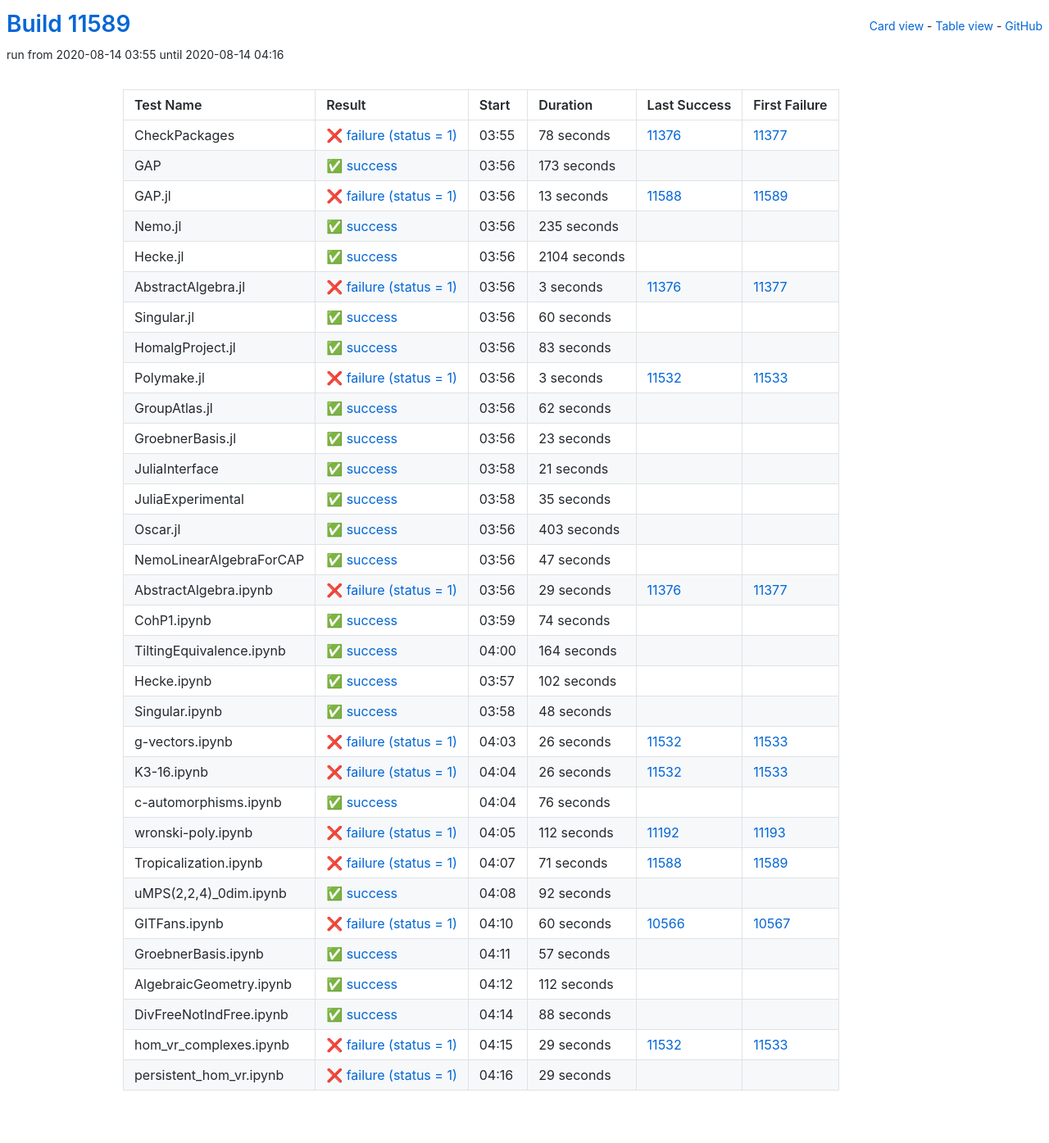
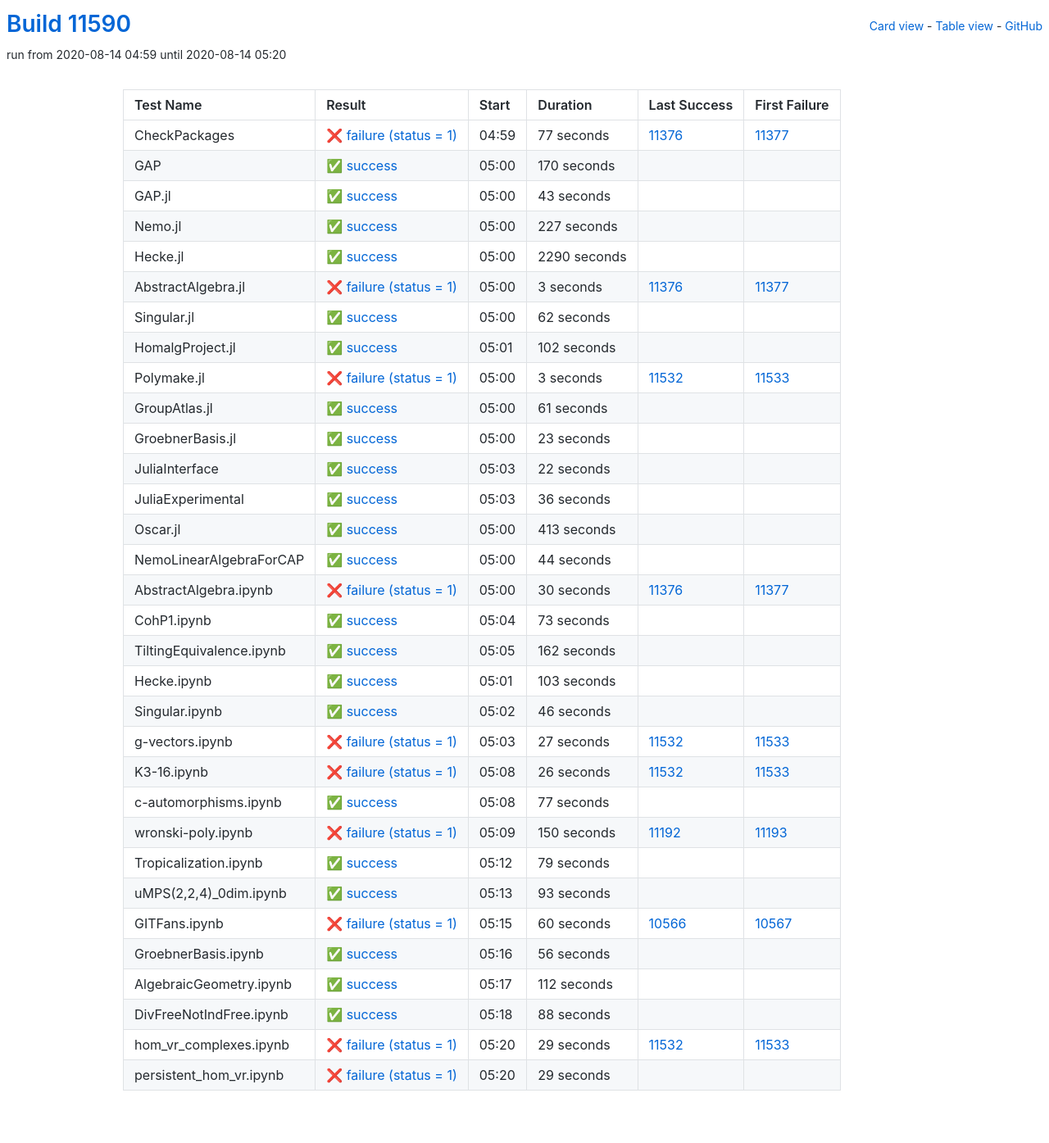
Before and after one commit to oscar-system/oscar-ci-status, a Jekyll site: the page built from table.html, in a window 1280 px wide. Shown: the whole page at 82% size. Built offline with Jekyll 4.4.1, drawn with Linux system fonts in a browser that asks for light colours.

Commit message:
Build #11590

```diff
--- a/_data/ci.yml
+++ b/_data/ci.yml
@@ -1,6 +1,6 @@
 ---
-build: 11589
-build_url: https://oscarci.mathematik.uni-kl.de/job/oscar/11589/
+build: 11590
+build_url: https://oscarci.mathematik.uni-kl.de/job/oscar/11590/
 job: oscar
 organization: oscar-system
 repo: oscar-ci-status
@@ -8,68 +8,68 @@
 tests:
 - name: CheckPackages
   id: checkpackages
-  log: https://oscarci.mathematik.uni-kl.de/job/oscar/11589/artifact/logs/build-11589/CheckPackages.log
-  start: 2020-08-14 03:55
+  log: https://oscarci.mathematik.uni-kl.de/job/oscar/11590/artifact/logs/build-11590/CheckPackages.log
+  start: 2020-08-14 04:59
   success: false
   exitcode: 1
   status: failure
-  duration: 78
+  duration: 77
   last_success: 11376
   last_success_url: https://oscarci.mathematik.uni-kl.de/job/oscar/11376/
   first_failure: 11377
   first_failure_url: https://oscarci.mathematik.uni-kl.de/job/oscar/11377/
 - name: GAP
   id: gap
-  log: https://oscarci.mathematik.uni-kl.de/job/oscar/11589/artifact/logs/build-11589/GAP.log
-  start: 2020-08-14 03:56
+  log: https://oscarci.mathematik.uni-kl.de/job/oscar/11590/artifact/logs/build-11590/GAP.log
+  start: 2020-08-14 05:00
   success: true
   exitcode: 0
   status: success
-  duration: 173
+  duration: 170
   last_success: false
   last_success_url:
   first_failure: false
   first_failure_url:
 - name: GAP.jl
   id: gap-jl
-  log: https://oscarci.mathematik.uni-kl.de/job/oscar/11589/artifact/logs/build-11589/GAP.jl.log
-  start: 2020-08-14 03:56
-  success: false
-  exitcode: 1
-  status: failure
-  duration: 13
-  last_success: 11588
-  last_success_url: https://oscarci.mathematik.uni-kl.de/job/oscar/11588/
-  first_failure: 11589
-  first_failure_url: https://oscarci.mathematik.uni-kl.de/job/oscar/11589/
-- name: Nemo.jl
-  id: nemo-jl
-  log: https://oscarci.mathematik.uni-kl.de/job/oscar/11589/artifact/logs/build-11589/Nemo.jl.log
-  start: 2020-08-14 03:56
+  log: https://oscarci.mathematik.uni-kl.de/job/oscar/11590/artifact/logs/build-11590/GAP.jl.log
+  start: 2020-08-14 05:00
   success: true
   exitcode: 0
   status: success
-  duration: 235
+  duration: 43
+  last_success: false
+  last_success_url:
+  first_failure: false
+  first_failure_url:
+- name: Nemo.jl
+  id: nemo-jl
+  log: https://oscarci.mathematik.uni-kl.de/job/oscar/11590/artifact/logs/build-11590/Nemo.jl.log
+  start: 2020-08-14 05:00
+  success: true
+  exitcode: 0
+  status: success
+  duration: 227
   last_success: false
   last_success_url:
   first_failure: false
   first_failure_url:
 - name: Hecke.jl
   id: hecke-jl
-  log: https://oscarci.mathematik.uni-kl.de/job/oscar/11589/artifact/logs/build-11589/Hecke.jl.log
-  start: 2020-08-14 03:56
+  log: https://oscarci.mathematik.uni-kl.de/job/oscar/11590/artifact/logs/build-11590/Hecke.jl.log
+  start: 2020-08-14 05:00
   success: true
   exitcode: 0
   status: success
-  duration: 2104
+  duration: 2290
   last_success: false
   last_success_url:
   first_failure: false
   first_failure_url:
 - name: AbstractAlgebra.jl
   id: abstractalgebra-jl
-  log: https://oscarci.mathematik.uni-kl.de/job/oscar/11589/artifact/logs/build-11589/AbstractAlgebra.jl.log
-  start: 2020-08-14 03:56
+  log: https://oscarci.mathematik.uni-kl.de/job/oscar/11590/artifact/logs/build-11590/AbstractAlgebra.jl.log
+  start: 2020-08-14 05:00
   success: false
   exitcode: 1
   status: failure
@@ -80,32 +80,32 @@
   first_failure_url: https://oscarci.mathematik.uni-kl.de/job/oscar/11377/
 - name: Singular.jl
   id: singular-jl
-  log: https://oscarci.mathematik.uni-kl.de/job/oscar/11589/artifact/logs/build-11589/Singular.jl.log
-  start: 2020-08-14 03:56
+  log: https://oscarci.mathematik.uni-kl.de/job/oscar/11590/artifact/logs/build-11590/Singular.jl.log
+  start: 2020-08-14 05:00
   success: true
   exitcode: 0
   status: success
-  duration: 60
+  duration: 62
   last_success: false
   last_success_url:
   first_failure: false
   first_failure_url:
 - name: HomalgProject.jl
   id: homalgproject-jl
-  log: https://oscarci.mathematik.uni-kl.de/job/oscar/11589/artifact/logs/build-11589/HomalgProject.jl.log
-  start: 2020-08-14 03:56
+  log: https://oscarci.mathematik.uni-kl.de/job/oscar/11590/artifact/logs/build-11590/HomalgProject.jl.log
+  start: 2020-08-14 05:01
   success: true
   exitcode: 0
   status: success
-  duration: 83
+  duration: 102
   last_success: false
   last_success_url:
   first_failure: false
   first_failure_url:
 - name: Polymake.jl
   id: polymake-jl
-  log: https://oscarci.mathematik.uni-kl.de/job/oscar/11589/artifact/logs/build-11589/Polymake.jl.log
-  start: 2020-08-14 03:56
+  log: https://oscarci.mathematik.uni-kl.de/job/oscar/11590/artifact/logs/build-11590/Polymake.jl.log
+  start: 2020-08-14 05:00
   success: false
   exitcode: 1
   status: failure
@@ -116,20 +116,20 @@
   first_failure_url: https://oscarci.mathematik.uni-kl.de/job/oscar/11533/
 - name: GroupAtlas.jl
   id: groupatlas-jl
-  log: https://oscarci.mathematik.uni-kl.de/job/oscar/11589/artifact/logs/build-11589/GroupAtlas.jl.log
-  start: 2020-08-14 03:56
+  log: https://oscarci.mathematik.uni-kl.de/job/oscar/11590/artifact/logs/build-11590/GroupAtlas.jl.log
+  start: 2020-08-14 05:00
   success: true
   exitcode: 0
   status: success
-  duration: 62
+  duration: 61
   last_success: false
   last_success_url:
   first_failure: false
   first_failure_url:
 - name: GroebnerBasis.jl
   id: groebnerbasis-jl
-  log: https://oscarci.mathematik.uni-kl.de/job/oscar/11589/artifact/logs/build-11589/GroebnerBasis.jl.log
-  start: 2020-08-14 03:56
+  log: https://oscarci.mathematik.uni-kl.de/job/oscar/11590/artifact/logs/build-11590/GroebnerBasis.jl.log
+  start: 2020-08-14 05:00
   success: true
   exitcode: 0
   status: success
@@ -140,128 +140,128 @@
   first_failure_url:
 - name: JuliaInterface
   id: juliainterface
-  log: https://oscarci.mathematik.uni-kl.de/job/oscar/11589/artifact/logs/build-11589/JuliaInterface.log
-  start: 2020-08-14 03:58
+  log: https://oscarci.mathematik.uni-kl.de/job/oscar/11590/artifact/logs/build-11590/JuliaInterface.log
+  start: 2020-08-14 05:03
   success: true
   exitcode: 0
   status: success
-  duration: 21
+  duration: 22
   last_success: false
   last_success_url:
   first_failure: false
   first_failure_url:
 - name: JuliaExperimental
   id: juliaexperimental
-  log: https://oscarci.mathematik.uni-kl.de/job/oscar/11589/artifact/logs/build-11589/JuliaExperimental.log
-  start: 2020-08-14 03:58
+  log: https://oscarci.mathematik.uni-kl.de/job/oscar/11590/artifact/logs/build-11590/JuliaExperimental.log
+  start: 2020-08-14 05:03
   success: true
   exitcode: 0
   status: success
-  duration: 35
+  duration: 36
   last_success: false
   last_success_url:
   first_failure: false
   first_failure_url:
 - name: Oscar.jl
   id: oscar-jl
-  log: https://oscarci.mathematik.uni-kl.de/job/oscar/11589/artifact/logs/build-11589/Oscar.jl.log
-  start: 2020-08-14 03:56
+  log: https://oscarci.mathematik.uni-kl.de/job/oscar/11590/artifact/logs/build-11590/Oscar.jl.log
+  start: 2020-08-14 05:00
   success: true
   exitcode: 0
   status: success
-  duration: 403
+  duration: 413
   last_success: false
   last_success_url:
   first_failure: false
   first_failure_url:
 - name: NemoLinearAlgebraForCAP
   id: nemolinearalgebraforcap
-  log: https://oscarci.mathematik.uni-kl.de/job/oscar/11589/artifact/logs/build-11589/NemoLinearAlgebraForCAP.log
-  start: 2020-08-14 03:56
+  log: https://oscarci.mathematik.uni-kl.de/job/oscar/11590/artifact/logs/build-11590/NemoLinearAlgebraForCAP.log
+  start: 2020-08-14 05:00
   success: true
   exitcode: 0
   status: success
-  duration: 47
+  duration: 44
   last_success: false
   last_success_url:
   first_failure: false
   first_failure_url:
 - name: AbstractAlgebra.ipynb
   id: abstractalgebra-ipynb
-  log: https://oscarci.mathematik.uni-kl.de/job/oscar/11589/artifact/logs/build-11589/AbstractAlgebra.ipynb.log
-  start: 2020-08-14 03:56
+  log: https://oscarci.mathematik.uni-kl.de/job/oscar/11590/artifact/logs/build-11590/AbstractAlgebra.ipynb.log
+  start: 2020-08-14 05:00
   success: false
   exitcode: 1
   status: failure
-  duration: 29
+  duration: 30
   last_success: 11376
   last_success_url: https://oscarci.mathematik.uni-kl.de/job/oscar/11376/
   first_failure: 11377
   first_failure_url: https://oscarci.mathematik.uni-kl.de/job/oscar/11377/
 - name: CohP1.ipynb
   id: cohp1-ipynb
-  log: https://oscarci.mathematik.uni-kl.de/job/oscar/11589/artifact/logs/build-11589/CohP1.ipynb.log
-  start: 2020-08-14 03:59
+  log: https://oscarci.mathematik.uni-kl.de/job/oscar/11590/artifact/logs/build-11590/CohP1.ipynb.log
+  start: 2020-08-14 05:04
   success: true
   exitcode: 0
   status: success
-  duration: 74
+  duration: 73
   last_success: false
   last_success_url:
   first_failure: false
   first_failure_url:
 - name: TiltingEquivalence.ipynb
   id: tiltingequivalence-ipynb
-  log: https://oscarci.mathematik.uni-kl.de/job/oscar/11589/artifact/logs/build-11589/TiltingEquivalence.ipynb.log
-  start: 2020-08-14 04:00
+  log: https://oscarci.mathematik.uni-kl.de/job/oscar/11590/artifact/logs/build-11590/TiltingEquivalence.ipynb.log
+  start: 2020-08-14 05:05
   success: true
   exitcode: 0
   status: success
-  duration: 164
+  duration: 162
   last_success: false
   last_success_url:
   first_failure: false
   first_failure_url:
 - name: Hecke.ipynb
   id: hecke-ipynb
-  log: https://oscarci.mathematik.uni-kl.de/job/oscar/11589/artifact/logs/build-11589/Hecke.ipynb.log
-  start: 2020-08-14 03:57
+  log: https://oscarci.mathematik.uni-kl.de/job/oscar/11590/artifact/logs/build-11590/Hecke.ipynb.log
+  start: 2020-08-14 05:01
   success: true
   exitcode: 0
   status: success
-  duration: 102
+  duration: 103
   last_success: false
   last_success_url:
   first_failure: false
   first_failure_url:
 - name: Singular.ipynb
   id: singular-ipynb
-  log: https://oscarci.mathematik.uni-kl.de/job/oscar/11589/artifact/logs/build-11589/Singular.ipynb.log
-  start: 2020-08-14 03:58
+  log: https://oscarci.mathematik.uni-kl.de/job/oscar/11590/artifact/logs/build-11590/Singular.ipynb.log
+  start: 2020-08-14 05:02
   success: true
   exitcode: 0
   status: success
-  duration: 48
+  duration: 46
   last_success: false
   last_success_url:
   first_failure: false
   first_failure_url:
 - name: g-vectors.ipynb
   id: g-vectors-ipynb
-  log: https://oscarci.mathematik.uni-kl.de/job/oscar/11589/artifact/logs/build-11589/g-vectors.ipynb.log
-  start: 2020-08-14 04:03
+  log: https://oscarci.mathematik.uni-kl.de/job/oscar/11590/artifact/logs/build-11590/g-vectors.ipynb.log
+  start: 2020-08-14 05:03
   success: false
   exitcode: 1
   status: failure
-  duration: 26
+  duration: 27
   last_success: 11532
   last_success_url: https://oscarci.mathematik.uni-kl.de/job/oscar/11532/
   first_failure: 11533
   first_failure_url: https://oscarci.mathematik.uni-kl.de/job/oscar/11533/
 - name: K3-16.ipynb
   id: k3-16-ipynb
-  log: https://oscarci.mathematik.uni-kl.de/job/oscar/11589/artifact/logs/build-11589/K3-16.ipynb.log
-  start: 2020-08-14 04:04
+  log: https://oscarci.mathematik.uni-kl.de/job/oscar/11590/artifact/logs/build-11590/K3-16.ipynb.log
+  start: 2020-08-14 05:08
   success: false
   exitcode: 1
   status: failure
@@ -272,56 +272,56 @@
   first_failure_url: https://oscarci.mathematik.uni-kl.de/job/oscar/11533/
 - name: c-automorphisms.ipynb
   id: c-automorphisms-ipynb
-  log: https://oscarci.mathematik.uni-kl.de/job/oscar/11589/artifact/logs/build-11589/c-automorphisms.ipynb.log
-  start: 2020-08-14 04:04
+  log: https://oscarci.mathematik.uni-kl.de/job/oscar/11590/artifact/logs/build-11590/c-automorphisms.ipynb.log
+  start: 2020-08-14 05:08
   success: true
   exitcode: 0
   status: success
-  duration: 76
+  duration: 77
   last_success: false
   last_success_url:
   first_failure: false
   first_failure_url:
 - name: wronski-poly.ipynb
   id: wronski-poly-ipynb
-  log: https://oscarci.mathematik.uni-kl.de/job/oscar/11589/artifact/logs/build-11589/wronski-poly.ipynb.log
-  start: 2020-08-14 04:05
+  log: https://oscarci.mathematik.uni-kl.de/job/oscar/11590/artifact/logs/build-11590/wronski-poly.ipynb.log
+  start: 2020-08-14 05:09
   success: false
   exitcode: 1
   status: failure
-  duration: 112
+  duration: 150
   last_success: 11192
   last_success_url: https://oscarci.mathematik.uni-kl.de/job/oscar/11192/
   first_failure: 11193
   first_failure_url: https://oscarci.mathematik.uni-kl.de/job/oscar/11193/
 - name: Tropicalization.ipynb
   id: tropicalization-ipynb
-  log: https://oscarci.mathematik.uni-kl.de/job/oscar/11589/artifact/logs/build-11589/Tropicalization.ipynb.log
-  start: 2020-08-14 04:07
-  success: false
-  exitcode: 1
-  status: failure
-  duration: 71
-  last_success: 11588
-  last_success_url: https://oscarci.mathematik.uni-kl.de/job/oscar/11588/
-  first_failure: 11589
-  first_failure_url: https://oscarci.mathematik.uni-kl.de/job/oscar/11589/
-- name: uMPS(2,2,4)_0dim.ipynb
-  id: umps-2-2-4-0dim-ipynb
-  log: https://oscarci.mathematik.uni-kl.de/job/oscar/11589/artifact/logs/build-11589/uMPS-2-2-4-_0dim.ipynb.log
-  start: 2020-08-14 04:08
+  log: https://oscarci.mathematik.uni-kl.de/job/oscar/11590/artifact/logs/build-11590/Tropicalization.ipynb.log
+  start: 2020-08-14 05:12
   success: true
   exitcode: 0
   status: success
-  duration: 92
+  duration: 79
+  last_success: false
+  last_success_url:
+  first_failure: false
+  first_failure_url:
+- name: uMPS(2,2,4)_0dim.ipynb
+  id: umps-2-2-4-0dim-ipynb
+  log: https://oscarci.mathematik.uni-kl.de/job/oscar/11590/artifact/logs/build-11590/uMPS-2-2-4-_0dim.ipynb.log
+  start: 2020-08-14 05:13
+  success: true
+  exitcode: 0
+  status: success
+  duration: 93
   last_success: false
   last_success_url:
   first_failure: false
   first_failure_url:
 - name: GITFans.ipynb
   id: gitfans-ipynb
-  log: https://oscarci.mathematik.uni-kl.de/job/oscar/11589/artifact/logs/build-11589/GITFans.ipynb.log
-  start: 2020-08-14 04:10
+  log: https://oscarci.mathematik.uni-kl.de/job/oscar/11590/artifact/logs/build-11590/GITFans.ipynb.log
+  start: 2020-08-14 05:15
   success: false
   exitcode: 1
   status: failure
@@ -332,20 +332,20 @@
   first_failure_url: https://oscarci.mathematik.uni-kl.de/job/oscar/10567/
 - name: GroebnerBasis.ipynb
   id: groebnerbasis-ipynb
-  log: https://oscarci.mathematik.uni-kl.de/job/oscar/11589/artifact/logs/build-11589/GroebnerBasis.ipynb.log
-  start: 2020-08-14 04:11
+  log: https://oscarci.mathematik.uni-kl.de/job/oscar/11590/artifact/logs/build-11590/GroebnerBasis.ipynb.log
+  start: 2020-08-14 05:16
   success: true
   exitcode: 0
   status: success
-  duration: 57
+  duration: 56
   last_success: false
   last_success_url:
   first_failure: false
   first_failure_url:
 - name: AlgebraicGeometry.ipynb
   id: algebraicgeometry-ipynb
-  log: https://oscarci.mathematik.uni-kl.de/job/oscar/11589/artifact/logs/build-11589/AlgebraicGeometry.ipynb.log
-  start: 2020-08-14 04:12
+  log: https://oscarci.mathematik.uni-kl.de/job/oscar/11590/artifact/logs/build-11590/AlgebraicGeometry.ipynb.log
+  start: 2020-08-14 05:17
   success: true
   exitcode: 0
   status: success
@@ -356,8 +356,8 @@
   first_failure_url:
 - name: DivFreeNotIndFree.ipynb
   id: divfreenotindfree-ipynb
-  log: https://oscarci.mathematik.uni-kl.de/job/oscar/11589/artifact/logs/build-11589/DivFreeNotIndFree.ipynb.log
-  start: 2020-08-14 04:14
+  log: https://oscarci.mathematik.uni-kl.de/job/oscar/11590/artifact/logs/build-11590/DivFreeNotIndFree.ipynb.log
+  start: 2020-08-14 05:18
   success: true
   exitcode: 0
   status: success
@@ -368,8 +368,8 @@
   first_failure_url:
 - name: hom_vr_complexes.ipynb
   id: hom-vr-complexes-ipynb
-  log: https://oscarci.mathematik.uni-kl.de/job/oscar/11589/artifact/logs/build-11589/hom_vr_complexes.ipynb.log
-  start: 2020-08-14 04:15
+  log: https://oscarci.mathematik.uni-kl.de/job/oscar/11590/artifact/logs/build-11590/hom_vr_complexes.ipynb.log
+  start: 2020-08-14 05:20
   success: false
   exitcode: 1
   status: failure
@@ -380,8 +380,8 @@
   first_failure_url: https://oscarci.mathematik.uni-kl.de/job/oscar/11533/
 - name: persistent_hom_vr.ipynb
   id: persistent-hom-vr-ipynb
-  log: https://oscarci.mathematik.uni-kl.de/job/oscar/11589/artifact/logs/build-11589/persistent_hom_vr.ipynb.log
-  start: 2020-08-14 04:16
+  log: https://oscarci.mathematik.uni-kl.de/job/oscar/11590/artifact/logs/build-11590/persistent_hom_vr.ipynb.log
+  start: 2020-08-14 05:20
   success: false
   exitcode: 1
   status: failure
```
Also changed, not shown: README.md.
